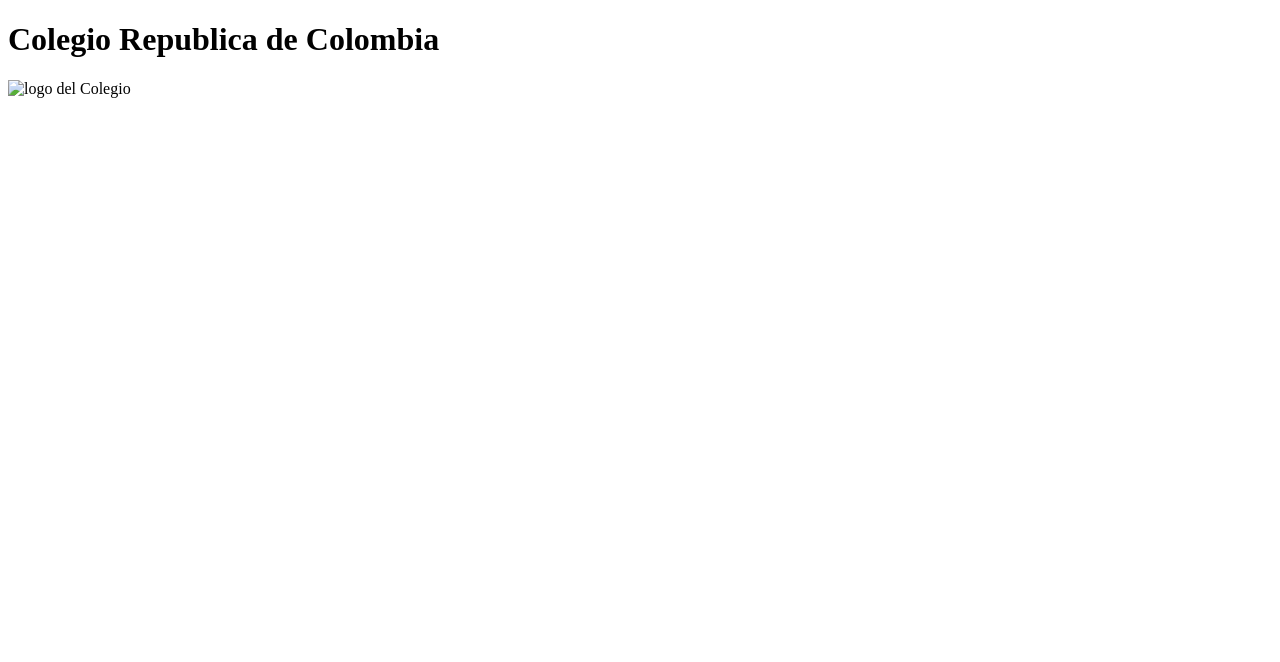
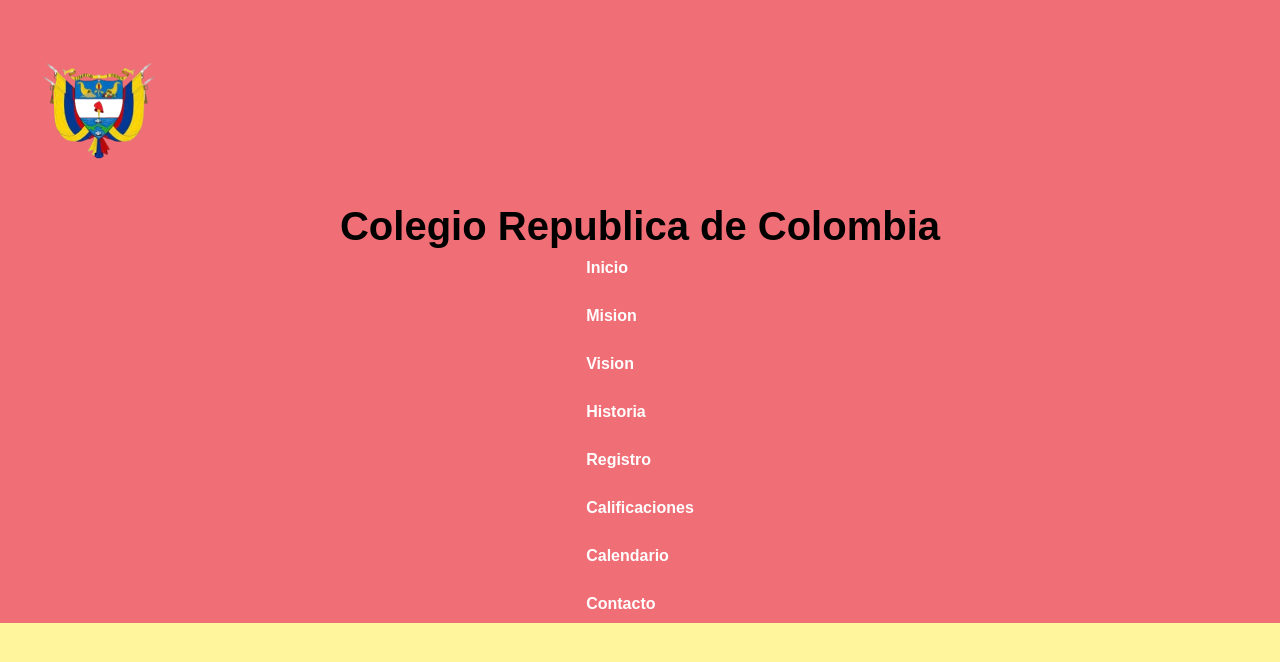
Before and after one commit to EliMejiaP/Web-Colegio-Colombia, a plain HTML site: page Estructura HTML/index.html in a window 1280 px wide. Drawn offline with Linux system fonts and the light colour scheme.

Commit message:
Iniciando Barra de Navegacion

```diff
--- a/Estructura HTML/index.html
+++ b/Estructura HTML/index.html
@@ -1,19 +1,32 @@
 <!DOCTYPE html>
-<html lang="en">
+<html lang="es">
 <head>
     <meta charset="UTF-8">
     <meta name="viewport" content="width=device-width, initial-scale=1.0">
-    <title>Colegio Republica de Colombia</title>
+    <title>Colegio República de Colombia</title>
     <link rel="stylesheet" href="styles.css">
 </head>
 <body>
-    <header class="header">
+    <header class="header__flexbox">
         <div>
-            <h1>Colegio Republica de Colombia</h1>
+            <img class="header__logo" src="logo.png" alt="">
         </div>
         <div>
-          <img src="Colegio.png" alt="logo del Colegio">
+            <h1 class="header__titulo">Colegio Republica de Colombia</h1>
         </div>
+
+        <nav class="header__nav">
+            <ul class="header__nav-list">
+                <li class="header__item"><a href="#" class="header__nav-link">Inicio</a></li>
+                <li class="header__item"><a href="#" class="header__nav-link">Mision</a></li>
+                <li class="header__item"><a href="#" class="header__nav-link">Vision</a></li>
+                <li class="header__item"><a href="#" class="header__nav-link">Historia</a></li>
+                <li class="header__item"><a href="#" class="header__nav-link">Registro</a></li>
+                <li class="header__item"><a href="#" class="header__nav-link">Calificaciones</a></li>
+                <li class="header__item"><a href="#" class="header__nav-link">Calendario</a></li>
+                <li class="header__item"><a href="#" class="header__nav-link">Contacto</a></li>
+            </ul>
+        </nav>
     </header>
 </body>
 </html>
--- a/Estructura HTML/styles.css
+++ b/Estructura HTML/styles.css
@@ -0,0 +1,93 @@
+* {
+    margin: 0;
+    padding: 0;
+    box-sizing: border-box;
+}
+
+body {
+    font-family: sans-serif;
+    background-color: #fff59d;
+}
+
+.header__flexbox {
+    display: flex;
+
+    justify-content: space-between;
+    align-items: center;
+    background-color: #f06e75;
+    flex-wrap: wrap; /* Para que se ajuste mejor en pantallas pequeñas */
+}
+
+.header__logo {
+    width: 200px; /* Ajusta el tamaño según sea necesario */
+    justify-content: center;
+}
+
+.header__titulo {
+    font-size: 2.5rem;
+    text-align: center;
+    flex-grow: 1;
+}
+
+.header__nav {
+    display: flex;
+    flex-grow: 1;
+
+}
+
+.header__nav-list {
+    display: flex;
+    list-style: none;
+    gap: 20px;
+
+   top:50px;
+}
+
+.header__nav-link {
+  text-decoration: none;
+    color: #fff;
+    background-color:transparent;
+    padding: 10px 15px;
+    border-radius: 10px;
+    font-weight: bold;
+    transition: background-color 0.01s ease;
+
+}
+
+.header__nav-link:hover {
+    background-color: #00af80;
+
+}
+
+/* Media query para pantallas pequeñas */
+
+@media screen and (min-width: 900px) {
+    .header__flexbox{
+      display: block;
+      flex-direction: column;
+    }
+  }
+
+    .header__nav {
+        justify-content: center;
+
+    }
+    .header__nav-list {
+        flex-direction: column;
+        gap: 10px;
+    }
+
+    .header__nav-link {
+        display: block;
+        width: 100%;
+    }
+
+
+
+/*Herencia del codigo html y css*/
+
+/*Padre central: <header class="header__flexbox">*/
+/*Hijos directos del <header>:*/
+/*<div> que contiene el logo (<img>).*/
+/*<div> que contiene el título (<h1>).*/
+/*<nav class="header__nav">*/
```
Also changed, not shown: Colegio.png (deleted), Estructura HTML/11265025_679258738867528_5049133684171245441_n.jpg (added), Estructura HTML/342426.jpg (added), Estructura HTML/descarga.jpg (added), Estructura HTML/escudo.jpeg (added), Estructura HTML/estudiantes-jornadareforestacion-1.jpg (added), Estructura HTML/icono_menu.png (added), Estructura HTML/logo.png (added), Imagenes/Colegio.png (deleted).
